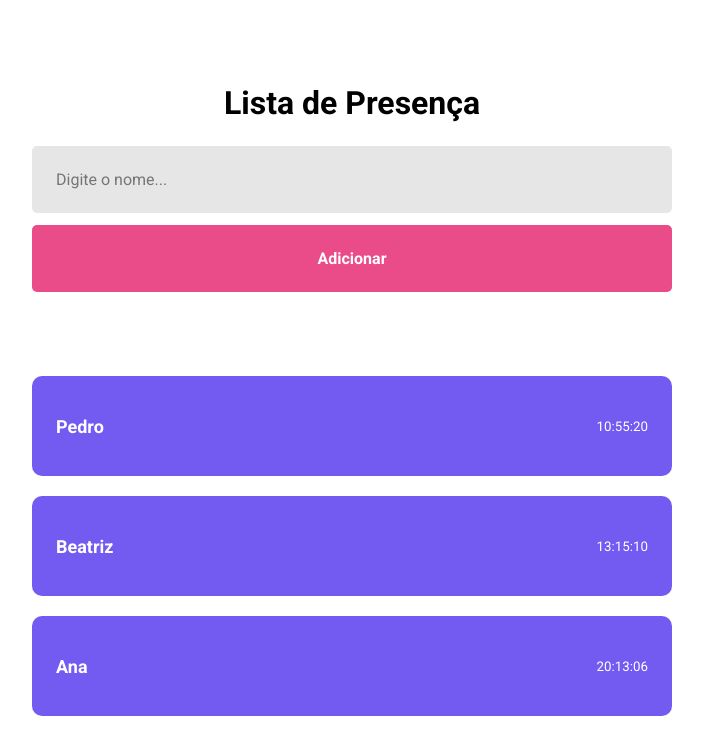
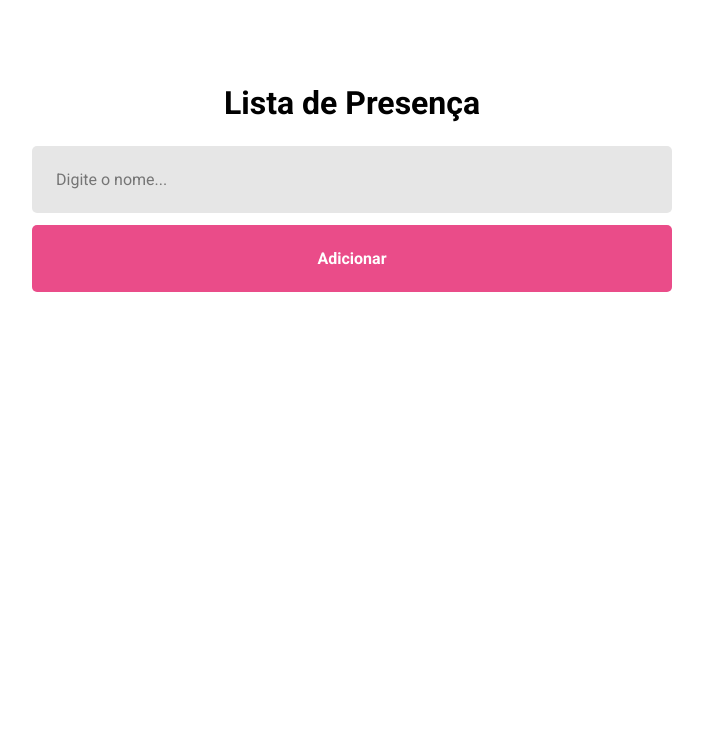
Before and after one commit to pedrohti/reactapp, a React (Vite) app: page / in a window 1280 px wide. Shown: the top 754 px of the page, without its empty margins (288-991 px from the left). Built offline with nearby package versions, Linux system fonts and the light colour scheme.

Commit message:
Adicionando cards dinamicamente

```diff
--- a/src/pages/Home/index.jsx
+++ b/src/pages/Home/index.jsx
@@ -3,11 +3,24 @@
 import { Card } from "../../components/Card";
 
 export function Home() {
-	const [studentName, setStudentName] = useState();
+	const [studentName, setStudentName] = useState("");
+	const [students, setStudents] = useState([]);
+
+	function handleAddStudent() {
+		const newStudent = {
+			name: studentName,
+			time: new Date().toLocaleTimeString("pt-br", {
+				hour: "2-digit",
+				minute: "2-digit",
+				second: "2-digit",
+			}),
+		};
+		setStudents((prevState) => [...prevState, newStudent]);
+	}
 
 	return (
 		<div className="container">
-			<h1>Lista de Presença {studentName}</h1>
+			<h1>Lista de Presença</h1>
 
 			<input
 				type="text"
@@ -16,10 +29,13 @@
 				placeholder="Digite o nome..."
 				onChange={(e) => setStudentName(e.target.value)}
 			/>
-			<button type="button">Adicionar</button>
-			<Card name="Pedro" time="10:55:20" />
-			<Card name="Beatriz" time="13:15:10" />
-			<Card name="Ana" time="20:13:06" />
+			<button type="button" onClick={handleAddStudent}>
+				Adicionar
+			</button>
+
+			{students.map((student) => (
+				<Card name={student.name} time={student.time} />
+			))}
 		</div>
 	);
 }
```
